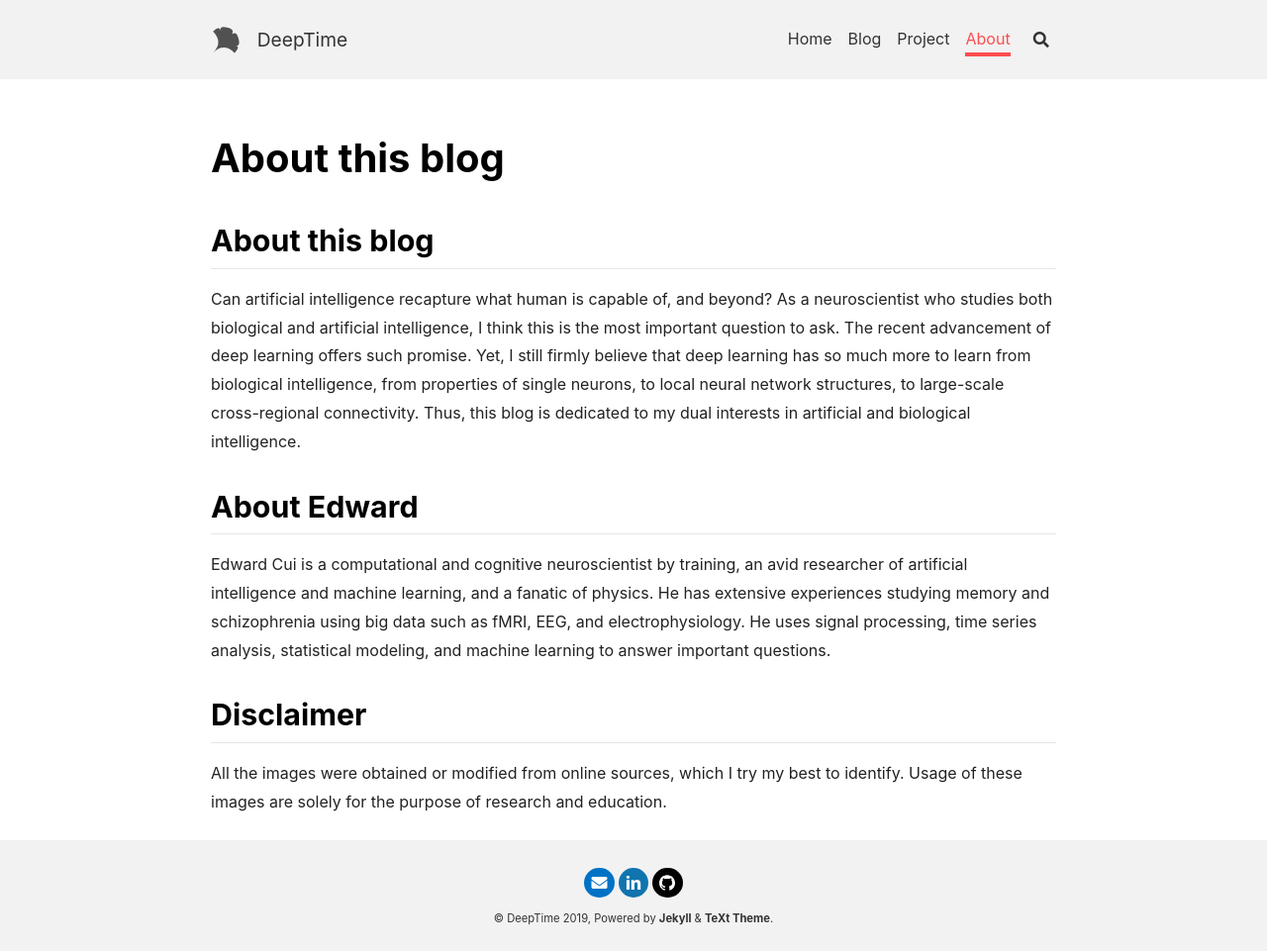
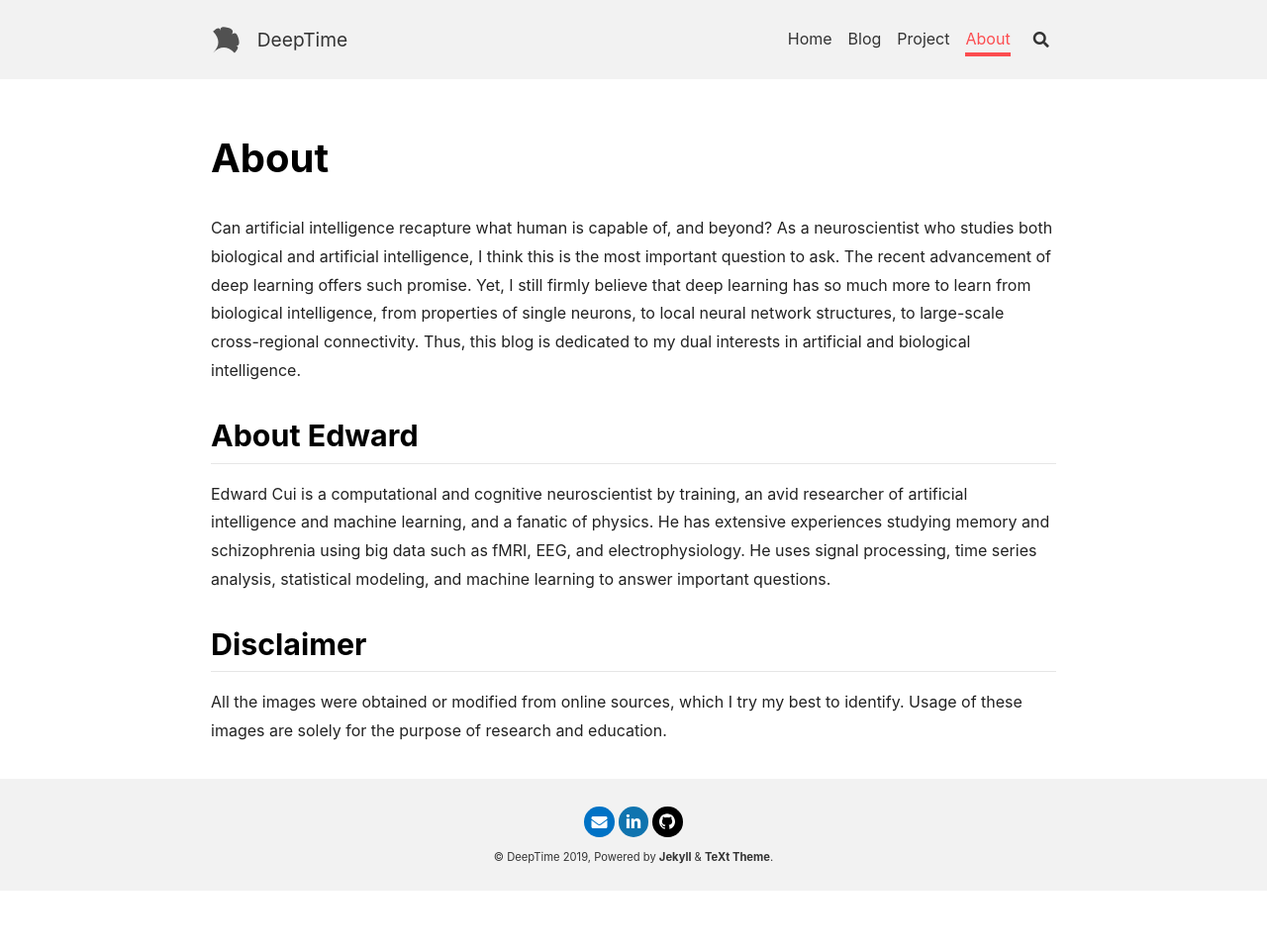
Before and after one commit to sapphire008/sapphire008.github.io, a Jekyll site: the page built from about.md, in a window 1280 px wide. Shown: the whole page at 99% size. Built offline with Jekyll 4.4.1, drawn with Linux system fonts in a browser that asks for light colours; nearby versions of some CDN libraries; our own code applies the rules of GitHub Pages for plain Markdown files; after the commit the page ends 900 px from its top, so only the background shows below that.

Commit message:
modified 08232019

```diff
--- a/about.md
+++ b/about.md
@@ -16,8 +16,6 @@ titles:
 key: page-about
 ---
 
-## About this blog
-
 Can artificial intelligence recapture what human is capable of, and beyond? As a neuroscientist who studies both biological and artificial intelligence, I think this is the most important question to ask. The recent advancement of deep learning offers such promise. Yet, I still firmly believe that deep learning has so much more to learn from biological intelligence, from properties of single neurons, to local neural network structures, to large-scale cross-regional connectivity. Thus, this blog is dedicated to my dual interests in artificial and biological intelligence.
 
 ## About Edward
```
